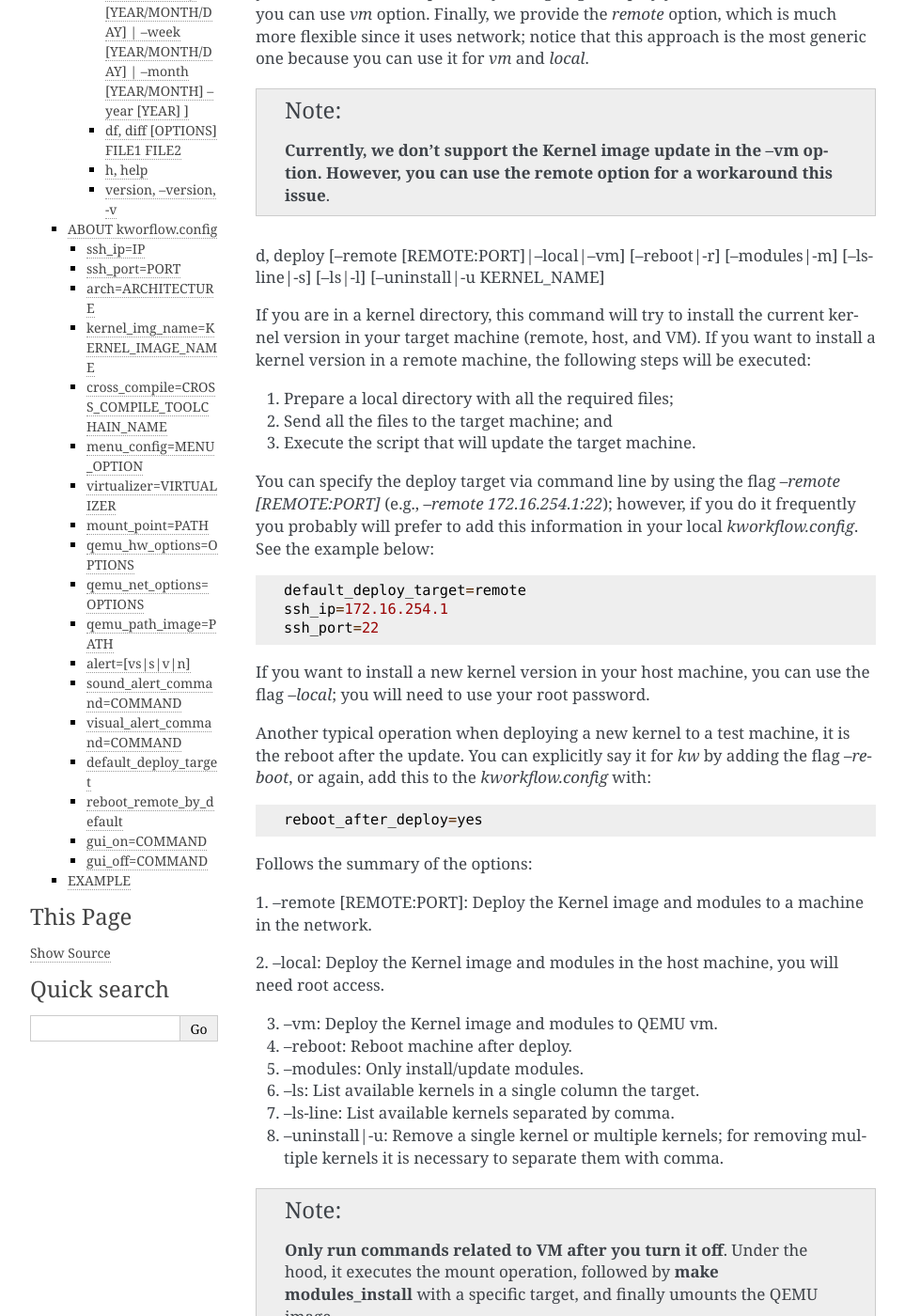
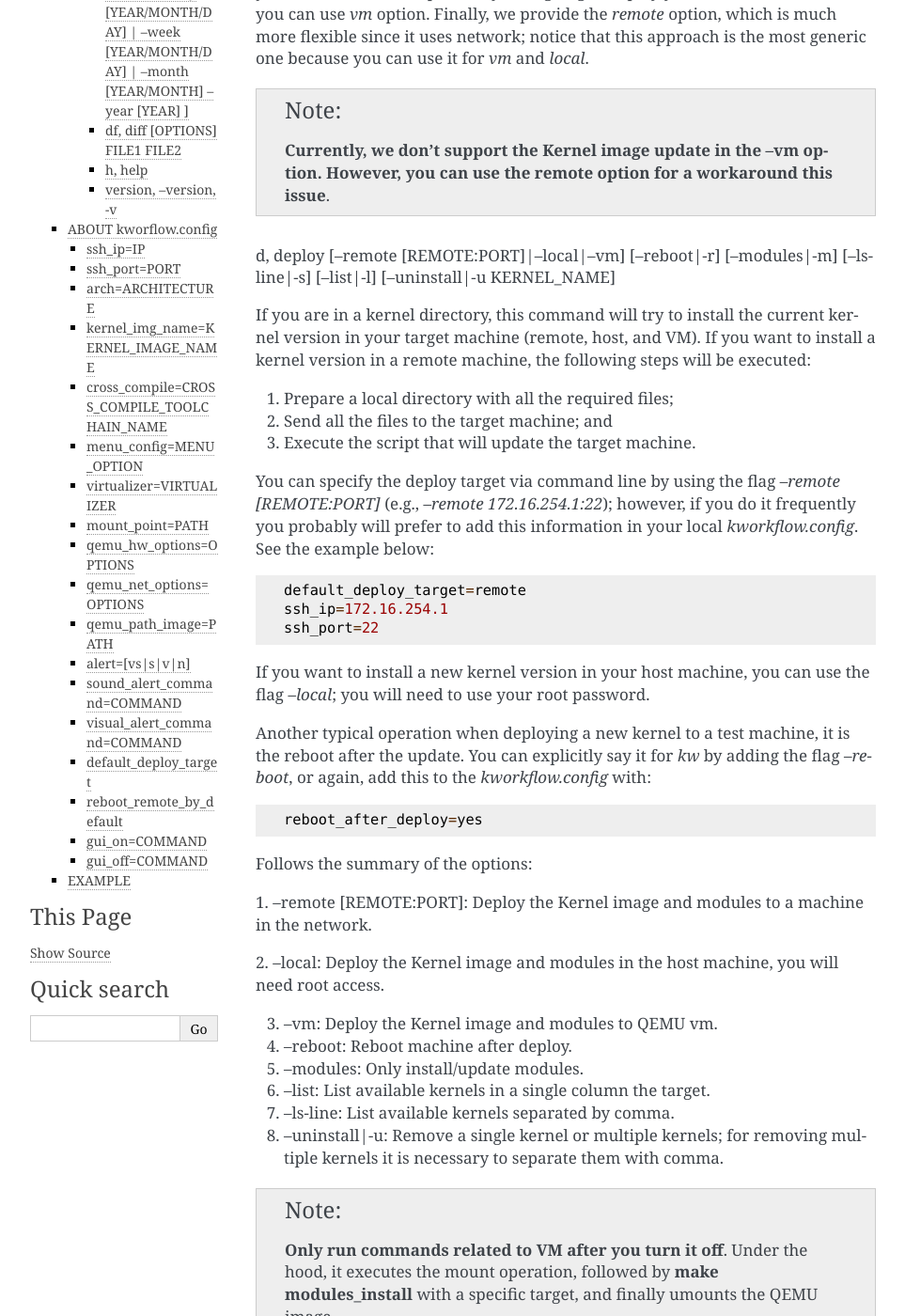
Before and after one commit to kworkflow/kworkflow, a Sphinx documentation site: the page built from documentation/man/kw.rst, in a window 1280 px wide and 1400 px high, scrolled down 1667 px. Shown: the whole window at 94% size, without its empty margins (148-1111 px from the left). Built offline with Sphinx 7.4.7, drawn with Linux system fonts in a browser that asks for light colours; some of the changed text lies outside the part shown.

Commit message:
src: mk: Change --ls to --list
For consistency's sake, replace --ls to --list.

Signed-off-by: Rodrigo Siqueira <rodrigosiqueiramelo@gmail.com>

```diff
--- a/documentation/man/kw.rst
+++ b/documentation/man/kw.rst
@@ -72,8 +72,8 @@ notice that this approach is the most generic one because you can use it for
   **Currently, we don't support the Kernel image update in the --vm option.
   However, you can use the remote option for a workaround this issue**.
 
-d, deploy [--remote [REMOTE:PORT]|--local|--vm] [--reboot|-r] [--modules|-m] [--ls-line|-s] [--ls|-l] [--uninstall|-u KERNEL_NAME]
-~~~~~~~~~~~~~~~~~~~~~~~~~~~~~~~~~~~~~~~~~~~~~~~~~~~~~~~~~~~~~~~~~~~~~~~~~~~~~~~~~~~~~~~~~~~~~~~~~~~~~~~~~~~~~~~~~~~~~~~~~~~~~~~~~~
+d, deploy [--remote [REMOTE:PORT]|--local|--vm] [--reboot|-r] [--modules|-m] [--ls-line|-s] [--list|-l] [--uninstall|-u KERNEL_NAME]
+~~~~~~~~~~~~~~~~~~~~~~~~~~~~~~~~~~~~~~~~~~~~~~~~~~~~~~~~~~~~~~~~~~~~~~~~~~~~~~~~~~~~~~~~~~~~~~~~~~~~~~~~~~~~~~~~~~~~~~~~~~~~~~~~~~~~
 If you are in a kernel directory, this command will try to install the current
 kernel version in your target machine (remote, host, and VM). If you want to
 install a kernel version in a remote machine, the following steps will be
@@ -117,7 +117,7 @@ need root access.
 
 5. --modules: Only install/update modules.
 
-6. --ls: List available kernels in a single column the target.
+6. --list: List available kernels in a single column the target.
 
 7. --ls-line: List available kernels separated by comma.
 
@@ -502,7 +502,7 @@ In case you want that kw saves your current .config file, you can use::
 
 You can see the config's file maintained by kw with::
 
-  kw g --ls
+  kw g --list
 
 You can turn on your VM with::
 
```
Also changed, not shown: 2 other files.
